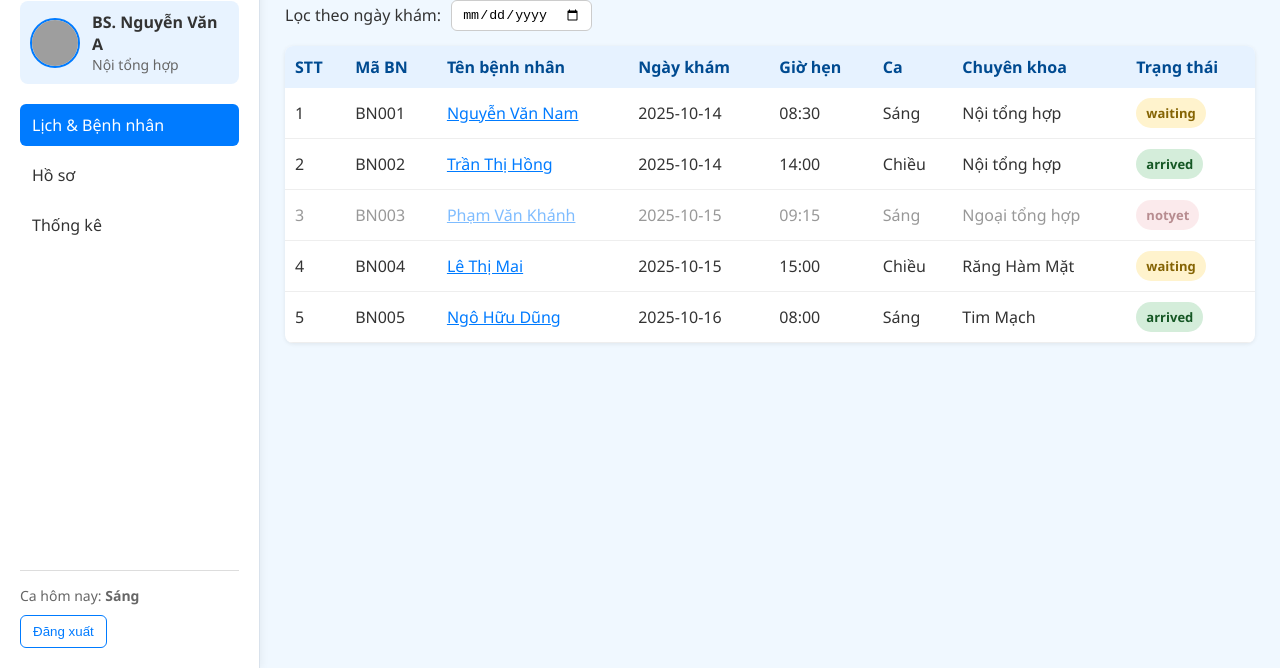
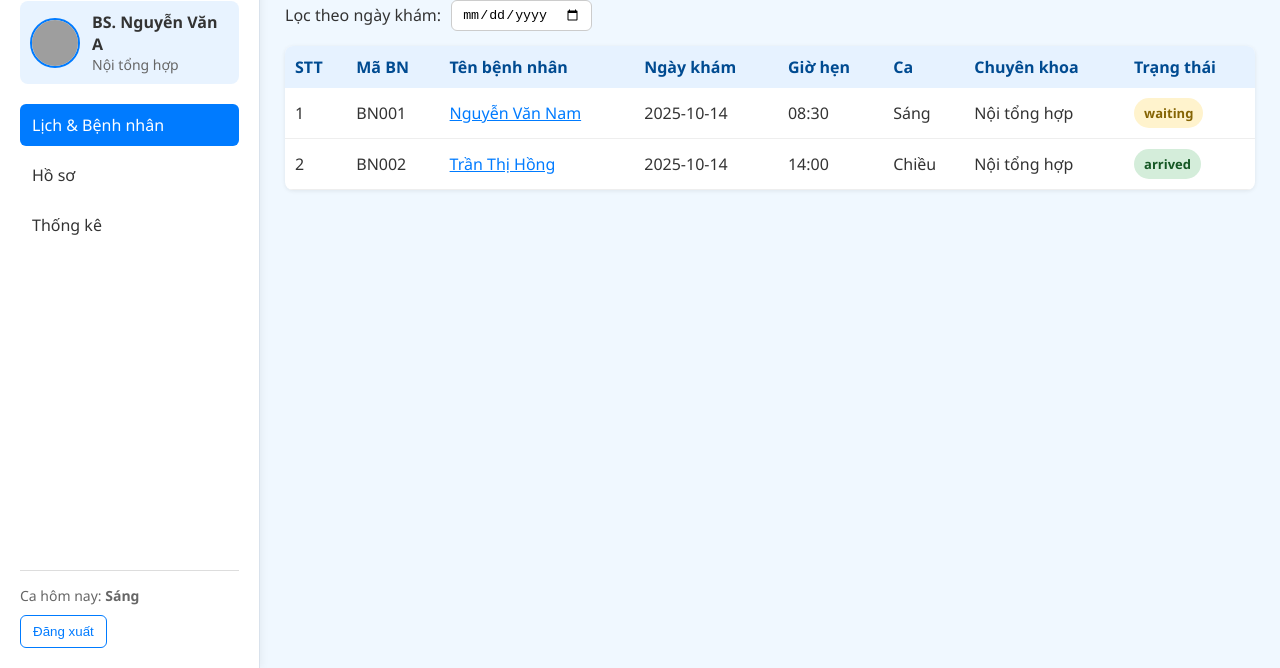
Before and after one commit to theanh2101/DHTShospital, a website: page frontend/pages/nhanvien/Bacsi/DoctorDHST.html.html in a window 1280 px wide. Shown: the part 132-800 px from the top of the page. Drawn offline with Linux system fonts and the light colour scheme; no server answers; grey boxes are pictures that could not be loaded.

Commit message:
Update DoctorDHST.html.html

```diff
--- a/frontend/pages/nhanvien/Bacsi/DoctorDHST.html.html
+++ b/frontend/pages/nhanvien/Bacsi/DoctorDHST.html.html
@@ -294,9 +294,7 @@
     const lichBenhNhan = [
       { stt: 1, maBN: "BN001", ten: "Nguyễn Văn Nam", ngay: "2025-10-14", gio: "08:30", ca: "Sáng", khoa: "Nội tổng hợp", status: "waiting" },
       { stt: 2, maBN: "BN002", ten: "Trần Thị Hồng", ngay: "2025-10-14", gio: "14:00", ca: "Chiều", khoa: "Nội tổng hợp", status: "arrived" },
-      { stt: 3, maBN: "BN003", ten: "Phạm Văn Khánh", ngay: "2025-10-15", gio: "09:15", ca: "Sáng", khoa: "Ngoại tổng hợp", status: "notyet" },
-      { stt: 4, maBN: "BN004", ten: "Lê Thị Mai", ngay: "2025-10-15", gio: "15:00", ca: "Chiều", khoa: "Răng Hàm Mặt", status: "waiting" },
-      { stt: 5, maBN: "BN005", ten: "Ngô Hữu Dũng", ngay: "2025-10-16", gio: "08:00", ca: "Sáng", khoa: "Tim Mạch", status: "arrived" },
+
     ];
 
     const patientDetails = {
```
